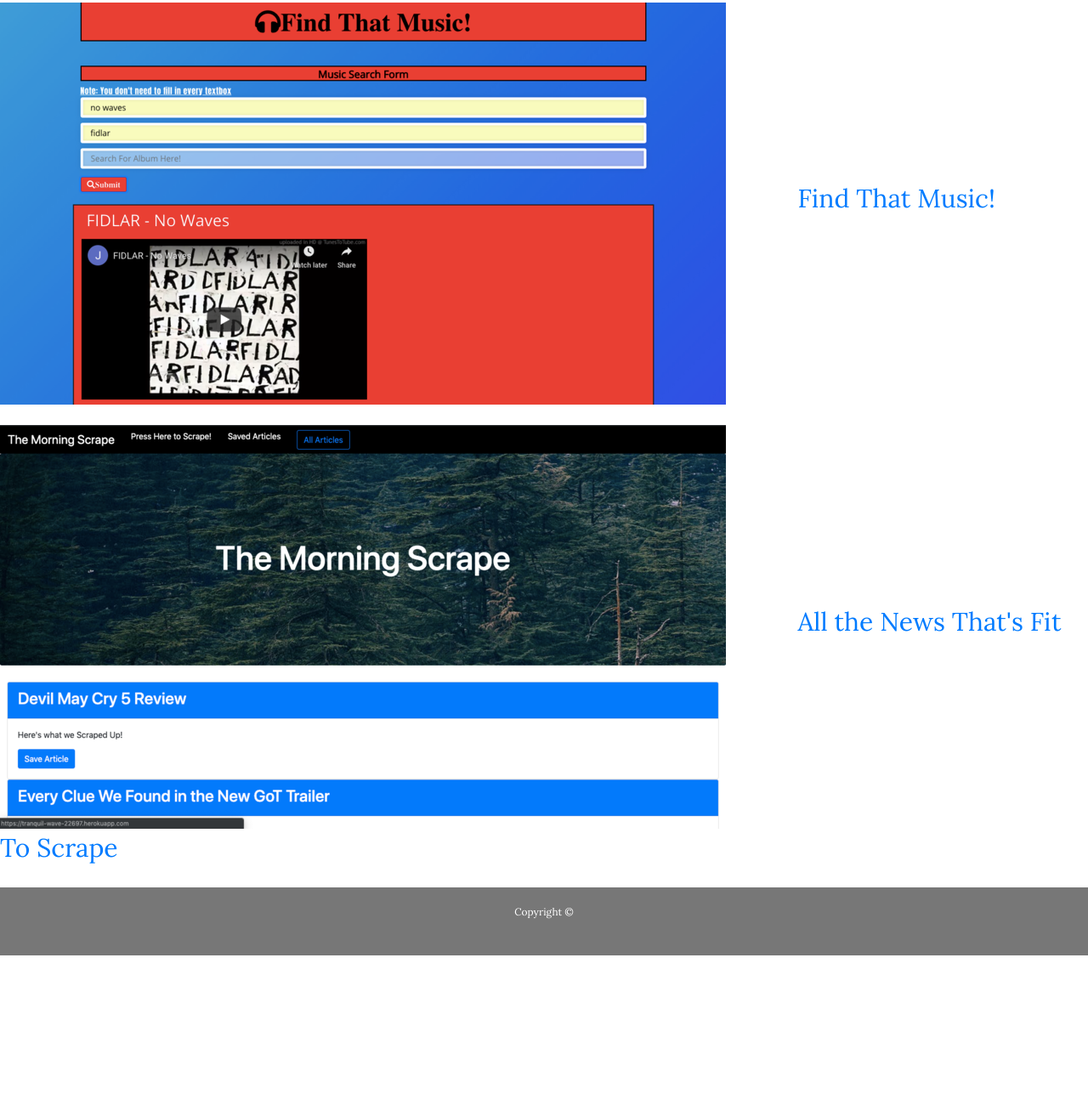
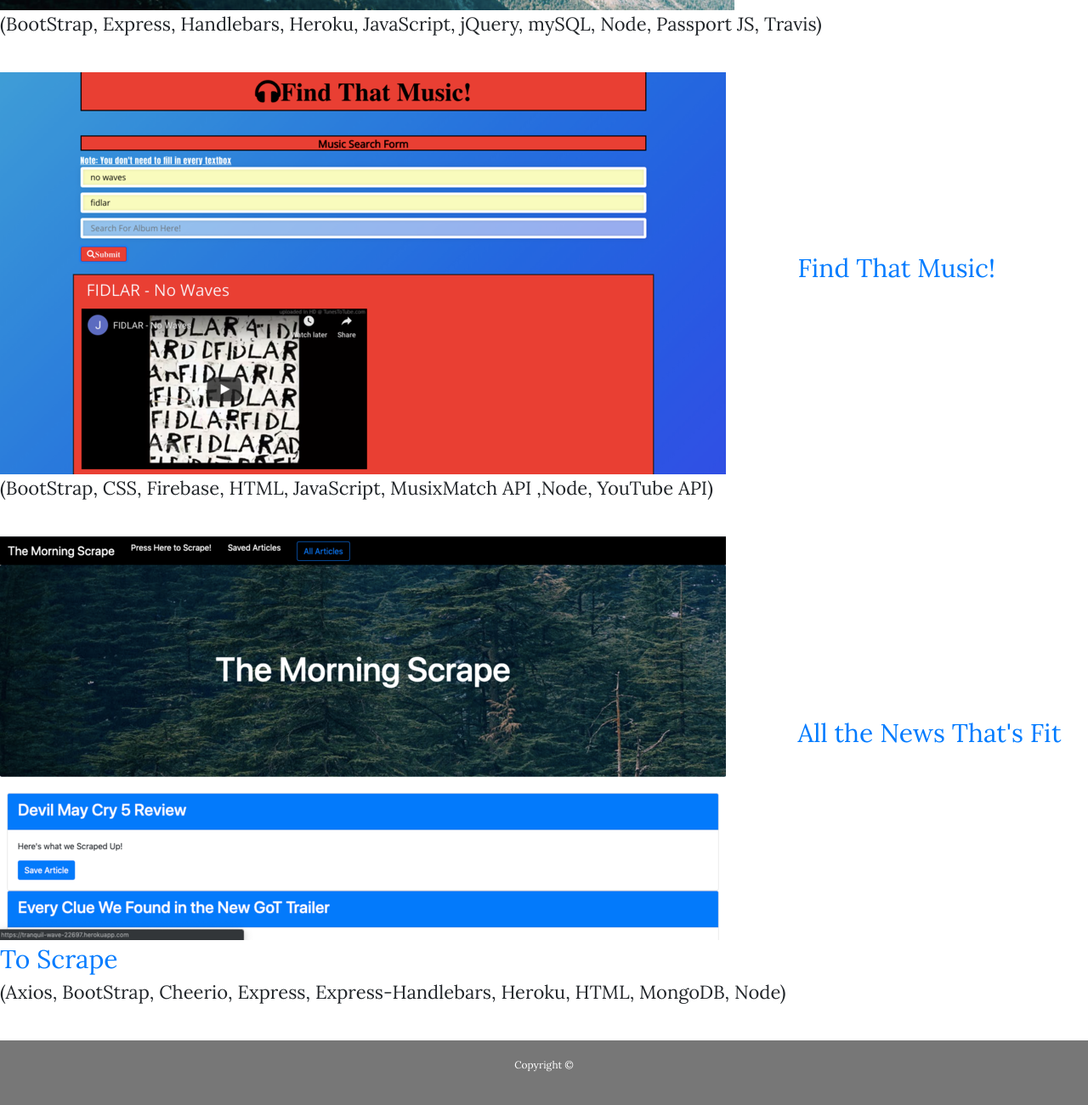
Before and after one commit to wyattc98/Basic-Portfolio, a plain HTML site: page portfolio.html in a window 1280 px wide. Shown: the part 1218-2518 px from the top of the page at 85% size. Before the commit the page ends 2342 px from the top, so only its background shows below. Drawn offline with nearby package versions, Linux system fonts and the light colour scheme.

Commit message:
Added detials about projects on portfolio.html

```diff
--- a/assets/css/portfolio.css
+++ b/assets/css/portfolio.css
@@ -29,6 +29,23 @@ p {
     font-family: 'Lora', serif;
  }
 
+ .box-1 p {
+     font-size: 22px;
+ }
+
+ .box-2 p {
+    font-size: 22px;
+}
+
+.box-3 p {
+    font-size: 22px;
+}
+
+.box-4 p {
+    font-size: 22px;
+}
+
+
 .footer {
     height: 10vh;
     background-color: #777;
--- a/portfolio.html
+++ b/portfolio.html
@@ -24,22 +24,25 @@
           <div class="box-1">
               <img src="assets/images/React-Click-Game_60.png" alt="placeholder">
               <a style="font-size: 30px" href="https://react-superhero-click-game.herokuapp.com/">React Click Game</a>
-              <p></p>
+              <p>(BootStrap, CSS, Heroku, HTML, JavaScript, React)</p>
           </div>
           <br>
           <div class="box-2">
             <img src="assets/images/project-2_.png" alt="placeholder">
             <a style="font-size: 30px" href="http://theblogspot.herokuapp.com/">The Blog Spot</a>
+            <p>(BootStrap, Express, Handlebars, Heroku, JavaScript, jQuery, mySQL, Node, Passport JS, Travis)</p>
         </div>
           <br>
           <div class="box-3">
               <img src="assets/images/Project-1-resized.png" alt="placeholder">
               <a style="font-size: 30px" href="https://wyattc98.github.io/Project_-1/">Find That Music!</a>
+              <p>(BootStrap, CSS, Firebase, HTML, JavaScript, MusixMatch API ,Node, YouTube API)</p>
           </div>
           <br>
           <div class="box-4">
             <img src="assets/images/the-morning-scrape_60.png" alt="placeholder">
             <a style="font-size: 30px" href="https://tranquil-wave-22697.herokuapp.com/">All the News That's Fit To Scrape</a>
+            <p>(Axios, BootStrap, Cheerio, Express, Express-Handlebars, Heroku, HTML, MongoDB, Node)</p>
         </div>
           <br>
         </div>
```
